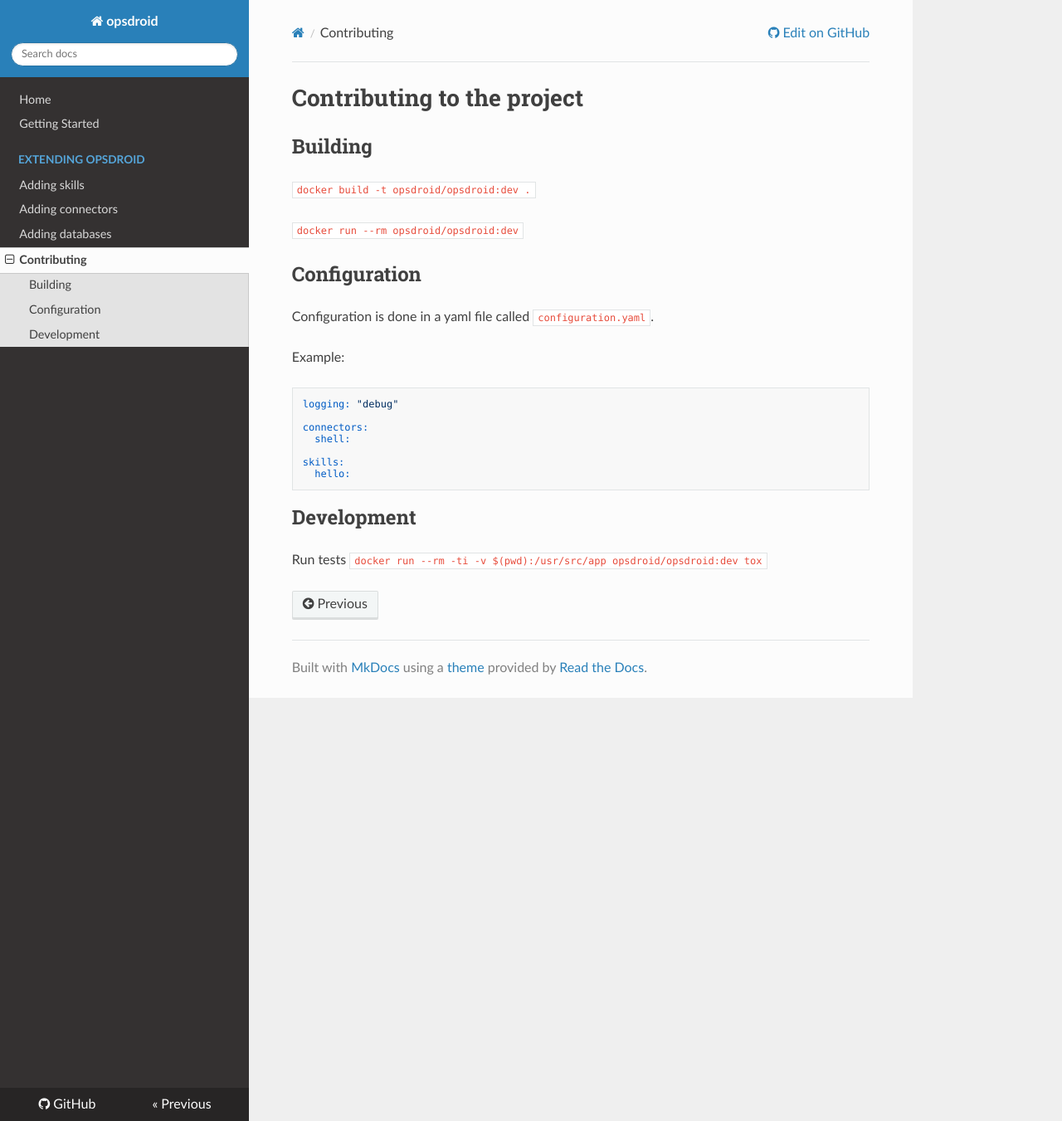
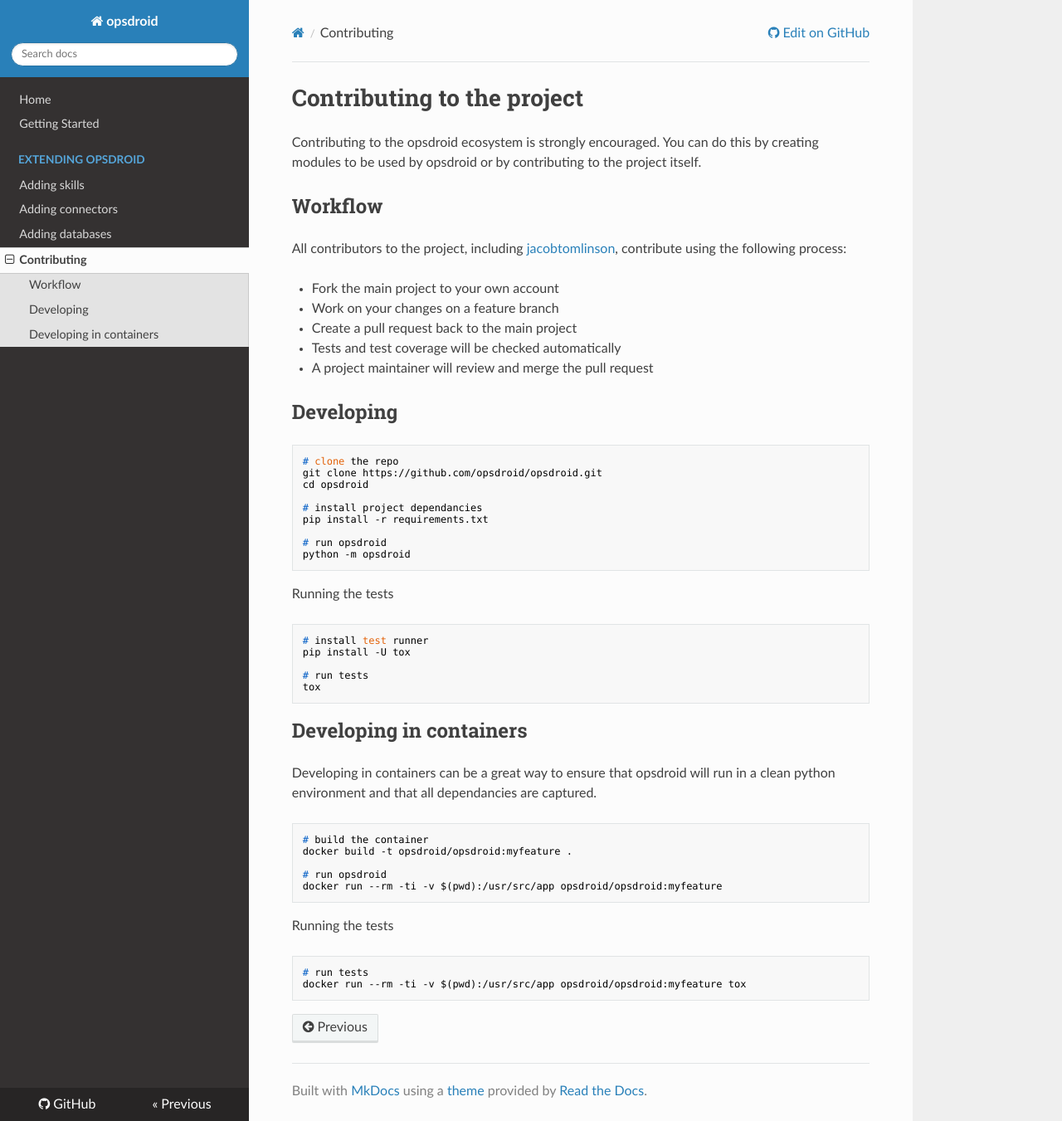
Before and after one commit to opsdroid/opsdroid, an MkDocs documentation site: the page built from docs/contributing.md, in a window 1280 px wide and 1351 px high. Shown: the whole window at 83% size. Built offline with MkDocs 1.6.1, drawn with Linux system fonts in a browser that asks for light colours; nearby versions of some CDN libraries; old or Windows-style settings are respelled for this version of MkDocs.

Commit message:
Added contribution guidelines

````diff
--- a/docs/contributing.md
+++ b/docs/contributing.md
@@ -1,28 +1,57 @@
 # Contributing to the project
 
-## Building
+Contributing to the opsdroid ecosystem is strongly encouraged. You can do this by creating modules to be used by opsdroid or by contributing to the project itself.
 
-`docker build -t opsdroid/opsdroid:dev .`
+## Workflow
 
-`docker run --rm opsdroid/opsdroid:dev`
+All contributors to the project, including [jacobtomlinson](https://github.com/jacobtomlinson), contribute using the following process:
 
-## Configuration
+ * Fork the main project to your own account
+ * Work on your changes on a feature branch
+ * Create a pull request back to the main project
+ * Tests and test coverage will be checked automatically
+ * A project maintainer will review and merge the pull request
 
-Configuration is done in a yaml file called `configuration.yaml`.
+## Developing
 
-Example:
+```shell
+# clone the repo
+git clone https://github.com/opsdroid/opsdroid.git
+cd opsdroid
 
-```
-logging: "debug"
+# install project dependancies
+pip install -r requirements.txt
 
-connectors:
-  shell:
-
-skills:
-  hello:
+# run opsdroid
+python -m opsdroid
 ```
 
-## Development
+Running the tests
 
-Run tests
-`docker run --rm -ti -v $(pwd):/usr/src/app opsdroid/opsdroid:dev tox`
+```shell
+# install test runner
+pip install -U tox
+
+# run tests
+tox
+```
+
+
+## Developing in containers
+
+Developing in containers can be a great way to ensure that opsdroid will run in a clean python environment and that all dependancies are captured.
+
+```shell
+# build the container
+docker build -t opsdroid/opsdroid:myfeature .
+
+# run opsdroid
+docker run --rm -ti -v $(pwd):/usr/src/app opsdroid/opsdroid:myfeature
+```
+
+Running the tests
+
+```shell
+# run tests
+docker run --rm -ti -v $(pwd):/usr/src/app opsdroid/opsdroid:myfeature tox
+```
````
